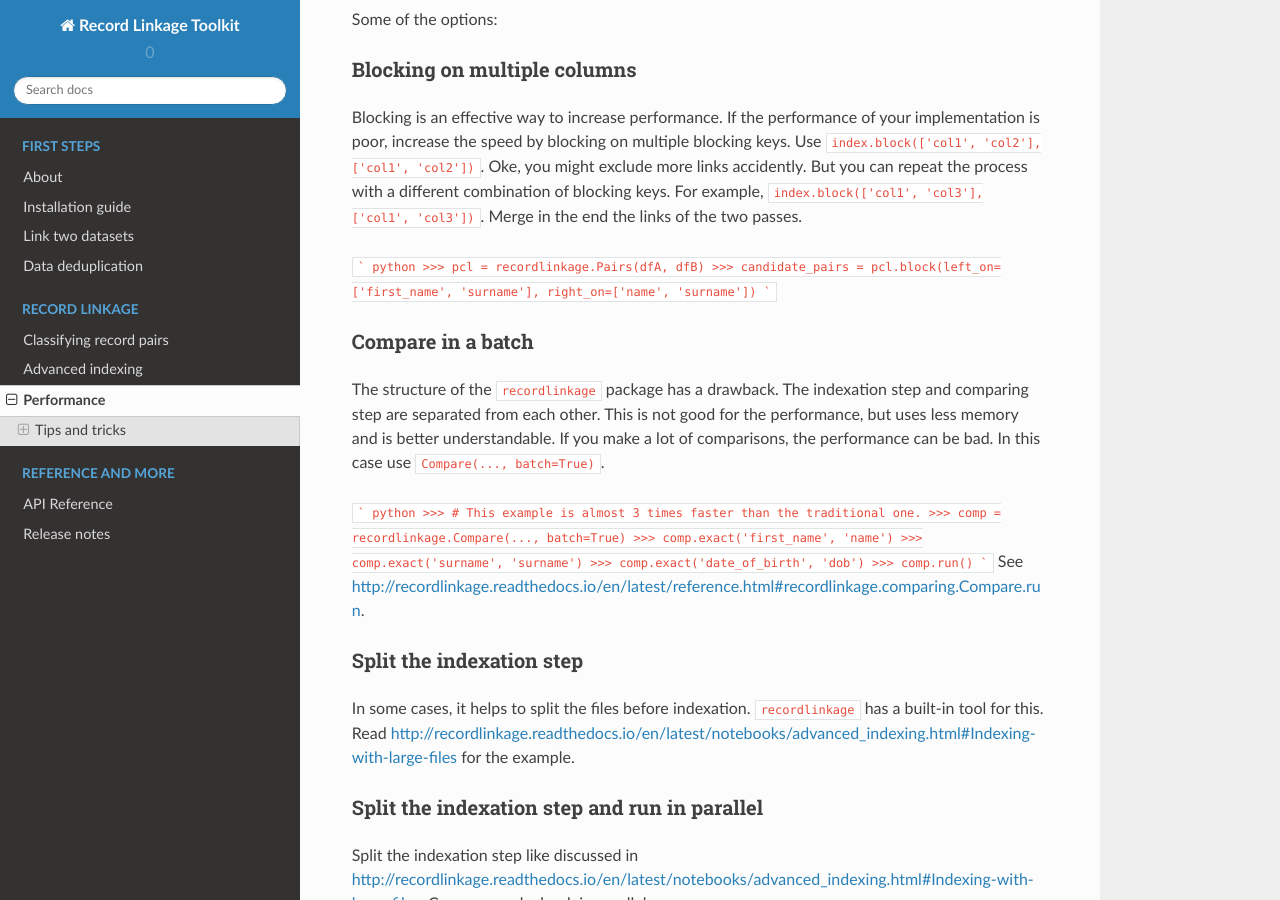
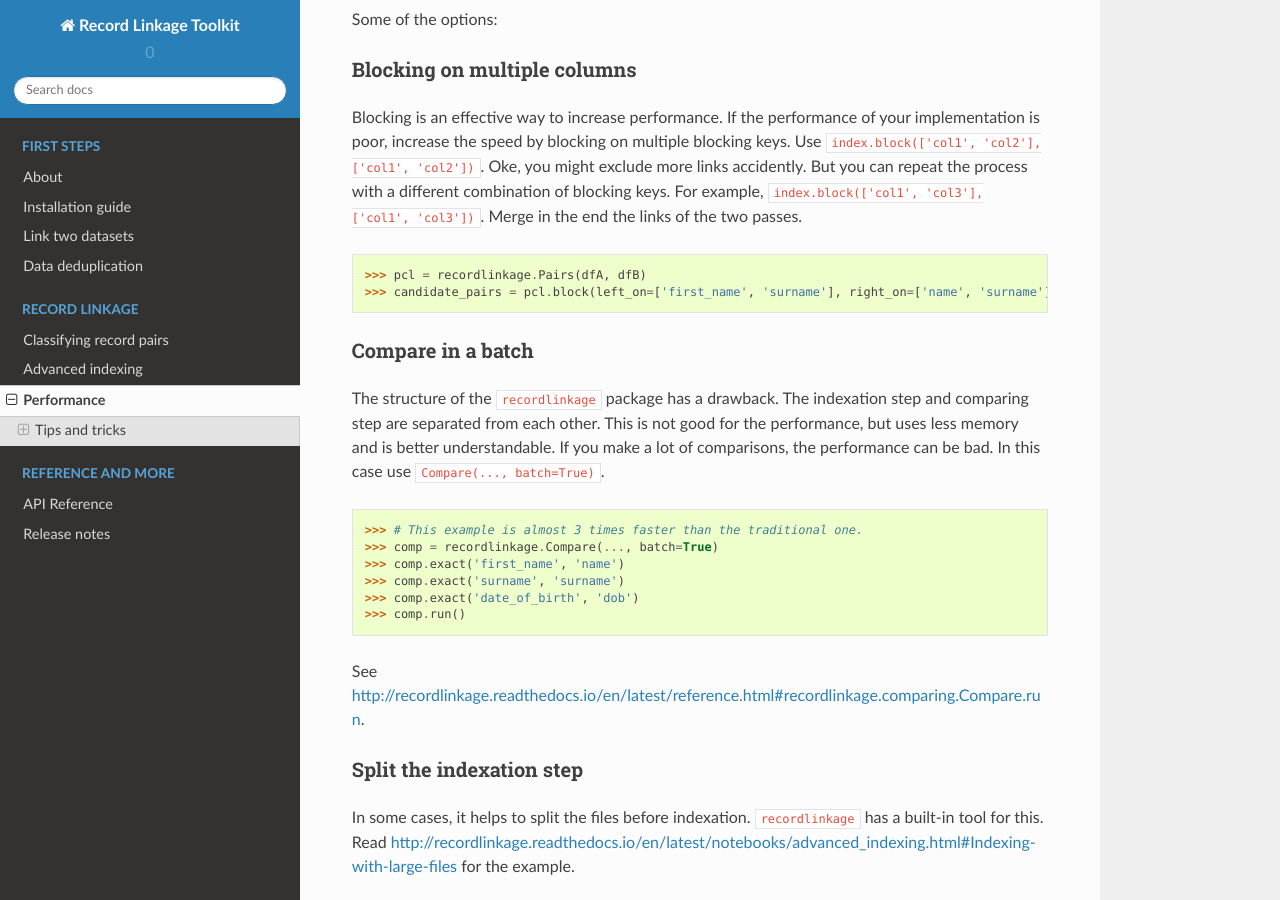
Before and after one commit to J535D165/recordlinkage, a Sphinx documentation site: the page built from docs/performance.rst, in a window 1280 px wide and 900 px high, scrolled down 304 px. Built offline with Sphinx 7.4.7 and the Read the Docs theme 2.0.0, drawn with Linux system fonts in a browser that asks for light colours.

Commit message:
Markdown --> Restructured text

````diff
--- a/docs/performance.rst
+++ b/docs/performance.rst
@@ -14,24 +14,25 @@ Blocking on multiple columns
 
 Blocking is an effective way to increase performance. If the performance of your implementation is poor, increase the speed by blocking on multiple blocking keys. Use ``index.block(['col1', 'col2'], ['col1', 'col2'])``. Oke, you might exclude more links accidently. But you can repeat the process with a different combination of blocking keys. For example, ``index.block(['col1', 'col3'], ['col1', 'col3'])``. Merge in the end the links of the two passes.
 
-``` python
->>> pcl = recordlinkage.Pairs(dfA, dfB)
->>> candidate_pairs = pcl.block(left_on=['first_name', 'surname'], right_on=['name', 'surname'])
-```
+.. code-block:: python
+
+    >>> pcl = recordlinkage.Pairs(dfA, dfB)
+    >>> candidate_pairs = pcl.block(left_on=['first_name', 'surname'], right_on=['name', 'surname'])
 
 Compare in a batch
 ------------------
 
 The structure of the ``recordlinkage`` package has a drawback. The indexation step and comparing step are separated from each other. This is not good for the performance, but uses less memory and is better understandable. If you make a lot of comparisons, the performance can be bad. In this case use ``Compare(..., batch=True)``.
 
-``` python
->>> # This example is almost 3 times faster than the traditional one.
->>> comp = recordlinkage.Compare(..., batch=True)
->>> comp.exact('first_name', 'name')
->>> comp.exact('surname', 'surname')
->>> comp.exact('date_of_birth', 'dob')
->>> comp.run()
-```
+.. code-block:: python
+
+    >>> # This example is almost 3 times faster than the traditional one.
+    >>> comp = recordlinkage.Compare(..., batch=True)
+    >>> comp.exact('first_name', 'name')
+    >>> comp.exact('surname', 'surname')
+    >>> comp.exact('date_of_birth', 'dob')
+    >>> comp.run()
+
 See http://recordlinkage.readthedocs.io/en/latest/reference.html#recordlinkage.comparing.Compare.run.
 
 Split the indexation step
````
